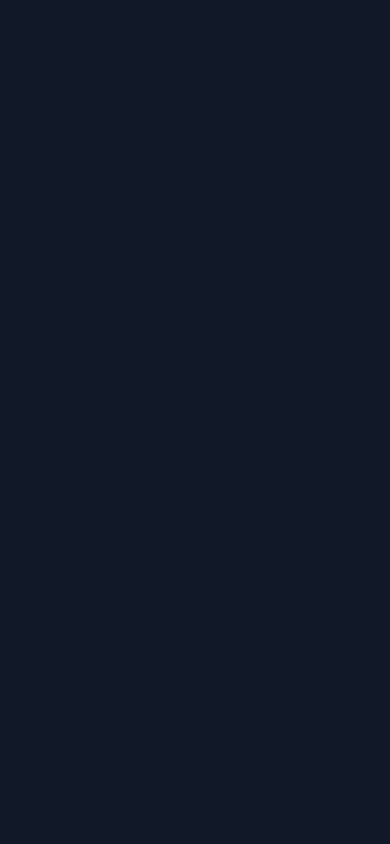
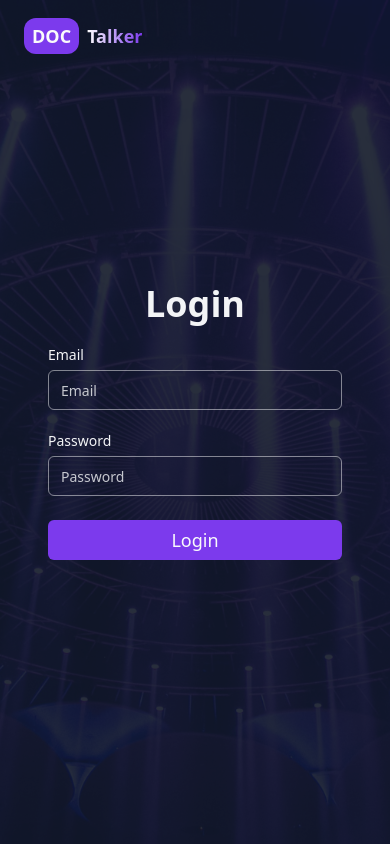
Before and after one commit to Peter3Khalil/doctalker, a Next.js app: page /login in a window 390 px wide. Built offline with nearby package versions, Linux system fonts and the light colour scheme.

Commit message:
:apple: Creating Sign up and Login page

```diff
--- a/package.json
+++ b/package.json
@@ -10,6 +10,7 @@
     "format": "prettier --write ."
   },
   "dependencies": {
+    "@radix-ui/react-label": "^2.0.2",
     "@radix-ui/react-slot": "^1.0.2",
     "class-variance-authority": "^0.7.0",
     "clsx": "^2.1.1",
@@ -19,6 +20,7 @@
     "react": "^18",
     "react-dom": "^18",
     "react-loader-spinner": "^6.1.6",
+    "react-simple-typewriter": "^5.0.1",
     "tailwind-merge": "^2.3.0",
     "tailwindcss-animate": "^1.0.7"
   },
--- a/src/app/(auth)/layout.tsx
+++ b/src/app/(auth)/layout.tsx
@@ -1,11 +1,9 @@
 import React from 'react';
-const wait = (time: number) => new Promise((resolve) => setTimeout(resolve, time));
 const Layout = async({
   children,
 }: Readonly<{
   children: React.ReactNode;
 }>) => {
-  await wait(2000);
   return <main className='w-full h-[100svh]'>{children}</main>;
 };
 
--- /dev/null
+++ b/src/app/(auth)/loading.tsx
@@ -0,0 +1,8 @@
+import LoadingComponent from '@/components/shared/Loading';
+import React from 'react';
+
+const loading = () => {
+  return <LoadingComponent />;
+};
+
+export default loading;
--- a/src/app/(auth)/login/page.tsx
+++ b/src/app/(auth)/login/page.tsx
@@ -1,15 +1,83 @@
-import Image from 'next/image'
-import React, { FC } from 'react'
-interface PageProps{}
-const Login:FC<PageProps> = () => {
+'use client';
+import Logo from '@/components/shared/Logo';
+import { Button } from '@/components/ui/button';
+import { Input } from '@/components/ui/input';
+import { Label } from '@/components/ui/label';
+import Image from 'next/image';
+import { FC } from 'react';
+// const words = [
+//   {
+//     name: 'Summarize',
+//     description: 'Summarize your documents with ease.',
+//   },
+//   {
+//     name: 'Analyze',
+//     description: 'Analyze your documents with ease.',
+//   },
+//   {
+//     name: 'Chat',
+//     description: 'Chat with your documents with ease.',
+//   },
+//   {
+//     name: 'Document',
+//     description: 'Document your documents with ease.',
+//   },
+// ];
+interface PageProps {}
+const Login: FC<PageProps> = () => {
   return (
-    <div className='flex h-full'>
-      <section className='flex-1 relative hidden lg:block'>
-        <Image alt='login' src='/imgs/login.svg' width={200} height={200} className='w-full h-full absolute top-0 left-0 object-cover' />
+    <div className="flex h-full">
+      <section className="absolute left-0 top-0 -z-10 h-full w-full flex-1 lg:relative lg:block">
+        <Image
+          src="/imgs/login.jpg"
+          width={900}
+          height={500}
+          className="absolute left-0 top-0 z-10 h-full w-full object-cover object-center"
+          alt="Login"
+        />
+        <div className="absolute left-0 top-0 z-30 flex h-full w-full items-center justify-center px-6">
+          <Logo className="absolute left-6 top-3 h-12 w-12" />
+          <div className="hidden w-full text-accent lg:block">
+            {/* <h2 className="mb-2 text-4xl font-bold">{words[index].name}</h2>
+            <Typewriter
+              words={[words[index].description,"ALi"]}
+              loop={1}
+              typeSpeed={20}
+              deleteSpeed={20}
+              delaySpeed={500}
+              onLoopDone={handleOnDone}
+            /> */}
+          </div>
+        </div>
+        {/* Overlay */}
+        <div className="absolute left-0 top-0 z-20 h-full w-full bg-accent-foreground/90 lg:bg-accent-foreground/70"></div>
       </section>
-      <section className='lg:w-[600px] shrink-0 w-full bg-accent-foreground'></section>
+      <section className="flex w-full shrink-0 flex-col items-center justify-center px-12 lg:w-[600px] lg:bg-accent-foreground">
+        <h1 className="text-4xl font-bold text-accent">Login</h1>
+        <form className="w-full md:w-[400px] lg:w-[90%]">
+          <fieldset className="mt-6 flex w-full flex-col gap-2 text-accent">
+            <Label htmlFor="email">Email</Label>
+            <Input
+              type="email"
+              id="email"
+              placeholder="Email"
+              className="border-muted/50 bg-transparent placeholder:text-accent/80"
+            />
+          </fieldset>
+          <fieldset className="mt-6 flex w-full flex-col gap-2 text-accent">
+            <Label htmlFor="password">Password</Label>
+            <Input
+              type="password"
+              id="password"
+              placeholder="Password"
+              className="border-muted/50 bg-transparent placeholder:text-accent/80"
+            />
+          </fieldset>
+          <Button className="mt-6 w-full text-lg">Login</Button>
+        </form>
+      </section>
     </div>
-  )
-}
+  );
+};
 
-export default Login
+export default Login;
--- a/src/app/_sections/Hero.tsx
+++ b/src/app/_sections/Hero.tsx
@@ -25,7 +25,7 @@ const Hero: FC<ComponentProps> = ({ className, ...props }) => {
           </span>
         </div>
         <TypingEffect
-          delay={30}
+          speed={30}
           className="text-md mt-6 min-h-[120px] w-full overflow-auto break-words bg-gradient-to-r from-secondary to-muted-foreground bg-clip-text font-semibold text-transparent md:min-h-[100px] md:w-[600px] md:text-lg"
         >
           Leverage AI to analyze your PDFs. Experience the freedom to talk to
--- a/src/components/Animation/TypingEffect.tsx
+++ b/src/components/Animation/TypingEffect.tsx
@@ -1,38 +1,23 @@
+import useTypeWriter from '@/hooks/useTypeWriter';
 import { cn } from '@/lib/utils';
-import React, { FC, useEffect, useRef, useState } from 'react';
+import React, { FC } from 'react';
 interface IComponentProps extends React.HTMLProps<HTMLHeadingElement> {
-  delay?: number;
+  speed?: number;
   children: string;
 }
 const TypingEffect: FC<IComponentProps> = ({
-  delay = 50,
+  speed = 50,
   className,
   children,
   ...props
 }) => {
-  const [currentText, setCurrentText] = useState('');
-  const [currentIndex, setCurrentIndex] = useState(0);
-  const [isDone, setIsDone] = useState(false);
-  const intervalId = useRef<NodeJS.Timeout | null>(null);
-  useEffect(() => {
-    if (currentText.length !== children.length) {
-      intervalId.current = setInterval(() => {
-        setCurrentText((prev) => prev + children[currentIndex]);
-        setCurrentIndex((prev) => prev + 1);
-      }, delay);
-    } else {
-      clearInterval(intervalId.current as NodeJS.Timeout);
-      setTimeout(() => {
-        setIsDone(true);
-      }, 700);
-    }
-    return () => {
-      clearInterval(intervalId.current as NodeJS.Timeout);
-    };
-  }, [currentText, currentIndex, delay, children]);
+  const { currentText: text, isDone } = useTypeWriter({
+    text: children,
+    speed,
+  });
   return (
     <p className={cn(className)} {...props}>
-      {currentText}
+      {text}
       <span
         className={cn({
           // eslint-disable-next-line @typescript-eslint/naming-convention
--- /dev/null
+++ b/src/components/ui/input.tsx
@@ -0,0 +1,25 @@
+import * as React from "react"
+
+import { cn } from "@/lib/utils"
+
+export interface InputProps
+  extends React.InputHTMLAttributes<HTMLInputElement> {}
+
+const Input = React.forwardRef<HTMLInputElement, InputProps>(
+  ({ className, type, ...props }, ref) => {
+    return (
+      <input
+        type={type}
+        className={cn(
+          "flex h-10 w-full rounded-md border border-input bg-background px-3 py-2 text-sm ring-offset-background file:border-0 file:bg-transparent file:text-sm file:font-medium placeholder:text-muted-foreground focus-visible:outline-none focus-visible:border-primary disabled:cursor-not-allowed disabled:opacity-50",
+          className
+        )}
+        ref={ref}
+        {...props}
+      />
+    )
+  }
+)
+Input.displayName = "Input"
+
+export { Input }
--- /dev/null
+++ b/src/components/ui/label.tsx
@@ -0,0 +1,26 @@
+"use client"
+
+import * as React from "react"
+import * as LabelPrimitive from "@radix-ui/react-label"
+import { cva, type VariantProps } from "class-variance-authority"
+
+import { cn } from "@/lib/utils"
+
+const labelVariants = cva(
+  "text-sm font-medium leading-none peer-disabled:cursor-not-allowed peer-disabled:opacity-70"
+)
+
+const Label = React.forwardRef<
+  React.ElementRef<typeof LabelPrimitive.Root>,
+  React.ComponentPropsWithoutRef<typeof LabelPrimitive.Root> &
+    VariantProps<typeof labelVariants>
+>(({ className, ...props }, ref) => (
+  <LabelPrimitive.Root
+    ref={ref}
+    className={cn(labelVariants(), className)}
+    {...props}
+  />
+))
+Label.displayName = LabelPrimitive.Root.displayName
+
+export { Label }
--- /dev/null
+++ b/src/hooks/useTypeWriter.ts
@@ -0,0 +1,35 @@
+'use client';
+import { useEffect, useRef, useState } from 'react';
+interface IUseTypeWriter {
+  text: string;
+  speed?: number;
+}
+const useTypeWriter = ({ text, speed = 1000 }: IUseTypeWriter) => {
+  const [currentText, setCurrentText] = useState('');
+  const [currentIndex, setCurrentIndex] = useState(0);
+  const [isDone, setIsDone] = useState(false);
+  const intervalId = useRef<NodeJS.Timeout | null>(null);
+  useEffect(() => {
+    if (currentText.length !== text.length) {
+      setIsDone(false);
+      intervalId.current = setInterval(() => {
+        setCurrentText((prev) => prev + text[currentIndex]);
+        setCurrentIndex((prev) => prev + 1);
+      }, speed);
+    } else {
+      clearInterval(intervalId.current as NodeJS.Timeout);
+      setTimeout(() => {
+        setIsDone(true);
+      }, 700);
+    }
+    return () => {
+      clearInterval(intervalId.current as NodeJS.Timeout);
+    };
+  }, [currentText, currentIndex, speed, text,isDone]);
+  return {
+    isDone,
+    currentText,
+  };
+};
+
+export default useTypeWriter;
```
Also changed, not shown: public/imgs/login.jpg (added), 1 other file (tests, documents, lock files or other folders).
